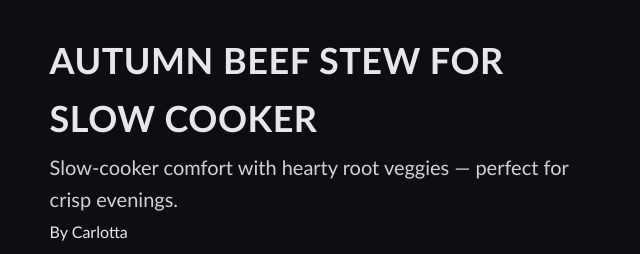
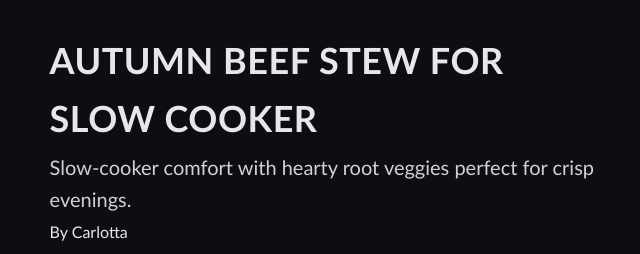
Before and after one commit to NyeinSuThwe/ex8-example, a plain HTML site: page index.html in a window 1280 px wide. Shown: the top 254 px of the page, without its empty margins (312-952 px from the left). Drawn offline with Linux system fonts and the light colour scheme.

Commit message:
Update index.html

```diff
--- a/index.html
+++ b/index.html
@@ -19,7 +19,7 @@
   <body>
     <header>
       <h1>Autumn Beef Stew for Slow Cooker</h1>
-      <p class="subtitle">Slow-cooker comfort with hearty root veggies — perfect for crisp evenings.</p>
+      <p class="subtitle">Slow-cooker comfort with hearty root veggies perfect for crisp evenings.</p>
       <p class="author">By <span>Carlotta</span></p>
 
       <img
```
